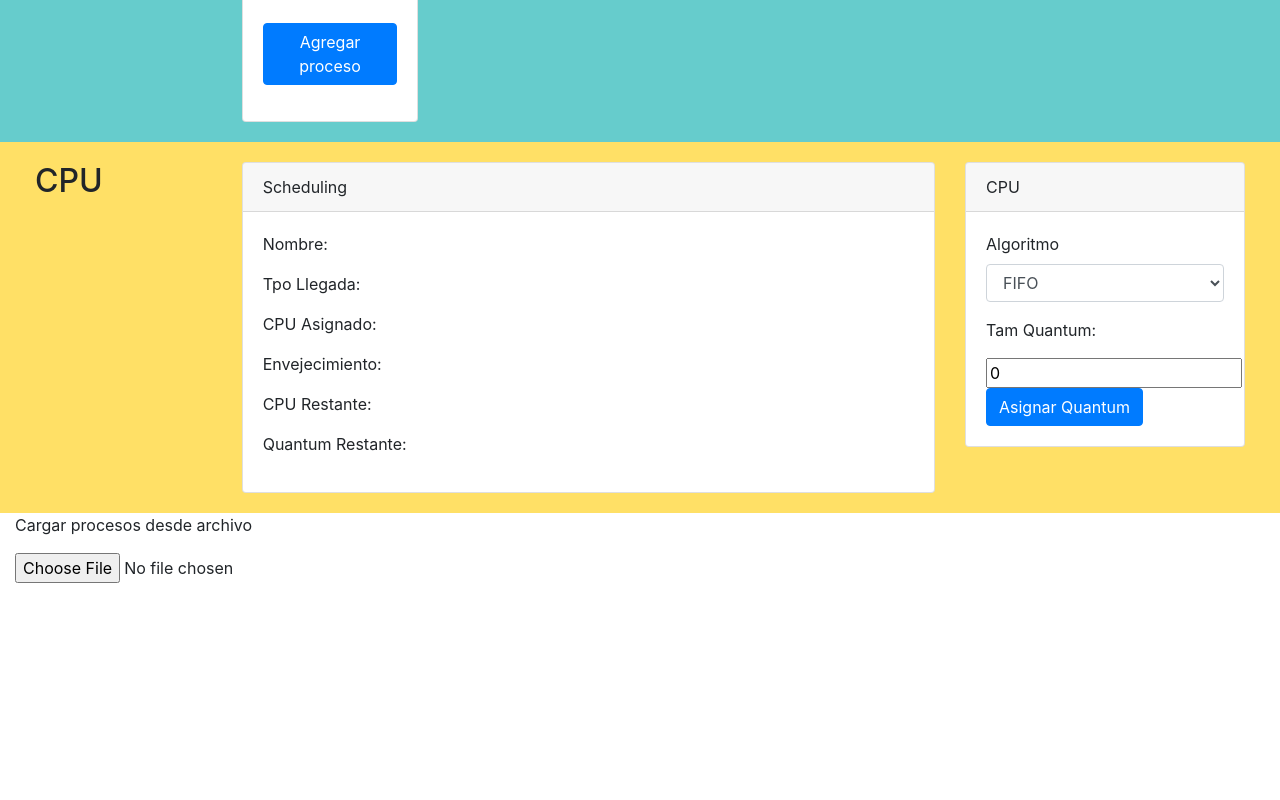
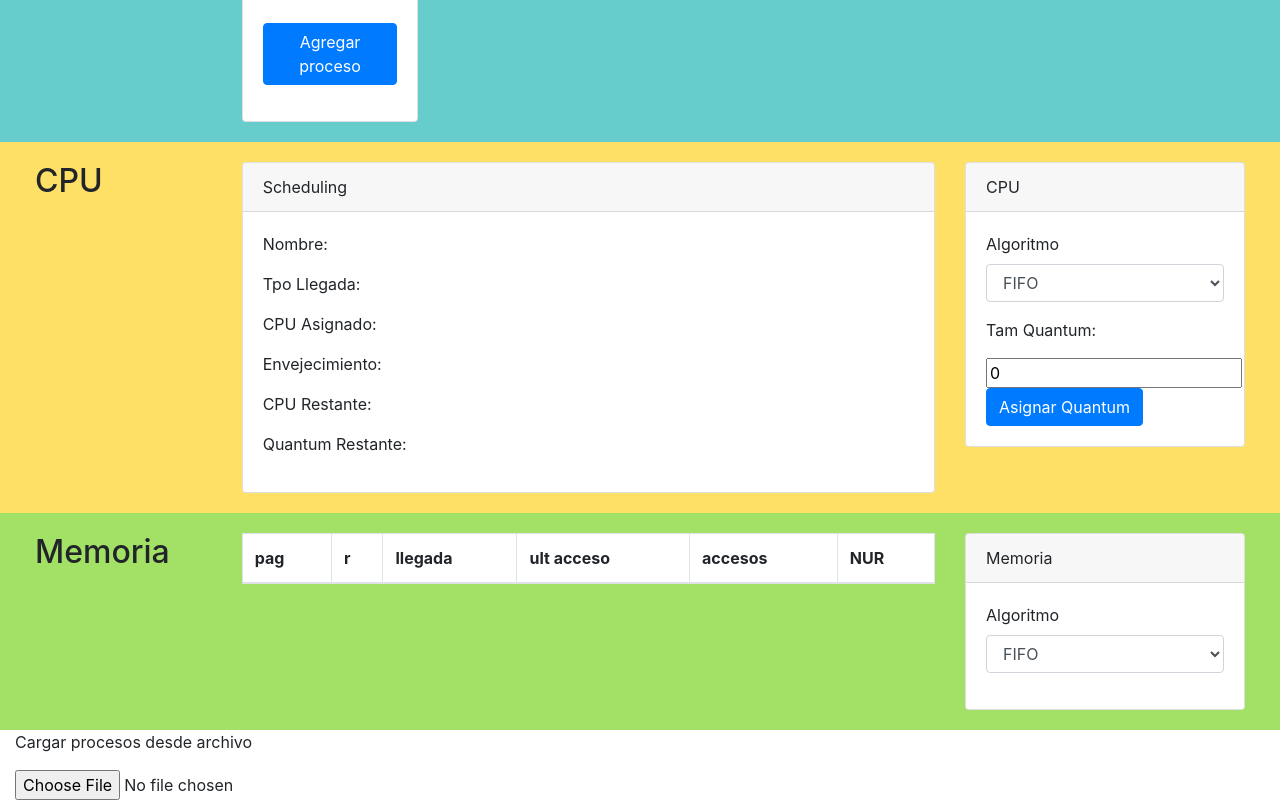
Before and after one commit to mauriciodeleonc/OS-Kernel, a React (Create React App) app: page / in a window 1280 px wide. Shown: the part 419-1219 px from the top of the page. Before the commit the page ends 1002 px from the top, so only its background shows below. Built offline with nearby package versions, Linux system fonts and the light colour scheme.

Commit message:
Front of "Memoria" 90% completed

```diff
--- a/src/App.css
+++ b/src/App.css
@@ -44,3 +44,18 @@
   margin-top: 0;
   margin-bottom: 0;
 }
+
+.memoria{
+  background-color: rgb(163, 224, 102);
+  margin: 0 10px 10px 0;
+  padding: 20px;
+}
+
+.memoria.row{
+  margin-top: 0;
+  margin-bottom: 0;
+}
+
+.tablaPaginas{
+  background-color: white;
+}
--- a/src/App.js
+++ b/src/App.js
@@ -46,7 +46,7 @@ class App extends React.Component {
     //Bind de funciones para leer archivo
     this.handleFileChosen = this.handleFileChosen.bind(this);
     this.handleFileRead = this.handleFileRead.bind(this);
-    this.selectAlgoritmo = this.selectAlgoritmo.bind(this);
+    this.selectAlgoritmoCPU = this.selectAlgoritmoCPU.bind(this);
     this.selectInterrupcion = this.selectInterrupcion.bind(this);
   }
 
@@ -82,38 +82,44 @@ class App extends React.Component {
         case "SVC de terminación normal":
           await this.setStatePromise(this, state => ({
             running: state.ready.shift(),
-        finished: [...state.finished, running]
+            finished: [...state.finished, running],
+            tiempoActual: state.tiempoActual + 1
           }));
           break;
         case "Externa de quantum expirado":
           await this.setStatePromise(this, state => ({
             running: state.ready.shift(),
-            ready: [...state.ready, running]
+            ready: [...state.ready, running],
+            tiempoActual: state.tiempoActual + 1
           }));
           break;
         case "Dispositivo de I/O":
           let blocked = this.state.blocked.shift();
           await this.setStatePromise(this, state => ({
             running: state.ready.shift(),
-            ready: [...state.ready, running, blocked]
+            ready: [...state.ready, running, blocked],
+            tiempoActual: state.tiempoActual + 1
           }));
           break;
         case "SVC de solicitud de I/O":
           await this.setStatePromise(this, state => ({
             running: state.ready.shift(),
-            blocked: [...state.blocked, running]
+            blocked: [...state.blocked, running],
+            tiempoActual: state.tiempoActual + 1
           }));
           break;
         case "SVC de solitud de fecha":
           await this.setStatePromise(this, state => ({
             running: state.ready.shift(),
-            blocked: [...state.blocked, running]
+            blocked: [...state.blocked, running],
+            tiempoActual: state.tiempoActual + 1
           }));
           break;
         case "Error de programa":
           await this.setStatePromise(this, state => ({
             running: state.ready.shift(),
-        finished: [...state.finished, running]
+            finished: [...state.finished, running],
+            tiempoActual: state.tiempoActual + 1
           }));
           break;
         default:
@@ -163,7 +169,7 @@ class App extends React.Component {
     }))
   }
 
-  selectAlgoritmo(algoritmo) {
+  selectAlgoritmoCPU(algoritmo) {
     let ready = [...this.state.ready];
     switch(algoritmo) {
       case "fifo":
@@ -212,6 +218,7 @@ class App extends React.Component {
   async llenarProcesos(archivo){
     let contadorArchivo = 3;
     let maxPaginas = archivo[0];
+    console.log("MaxPaginas ="  + maxPaginas);
     let tiempoActual = archivo[1];
     await this.setStatePromise(this,{
       tiempoActual: parseInt(tiempoActual,10)
@@ -219,18 +226,20 @@ class App extends React.Component {
     let numeroProcesos = archivo[2];
     for(let i = 0; i < numeroProcesos; i++){
         let nombreProceso = i + 1;
+        console.log("Proceso: " + nombreProceso);
         let llegada = archivo[contadorArchivo++];
         let tiempoEstimado = archivo[contadorArchivo++];
         let estado = archivo[contadorArchivo++];
         let numeroPaginas = archivo[contadorArchivo++];
+        console.log(numeroPaginas);
         let paginas = new Array(numeroPaginas);
         for(let j = 0; j < numeroPaginas; j++){
             paginas[j] = new Array(6);
             for(let k = 0; k < 6; k++){
                 paginas[j][k] = archivo[contadorArchivo++];
             }
-
         }
+        console.log(paginas);
 
         if(estado == 1){
             this.setState(state => ({
@@ -337,7 +346,7 @@ setReadyProcess(nombreProceso, llegada, tiempoEstimado, estado, paginas) {
                     <Button variant="primary" onClick={this.incrementarTiempo}>Ejecutar Instrucción</Button>
                 </Col>
                 <Col>
-                    <p>Prueba</p>
+                    <p>Interrupción</p>
                     <Form.Control as="select" ref="interrupcion" onChange={this.selectInterrupcion}>
                       {this.state.interrupciones.map(interrupcion => <option key={interrupcion}>{interrupcion}</option>)}
                     </Form.Control>
@@ -362,20 +371,18 @@ setReadyProcess(nombreProceso, llegada, tiempoEstimado, estado, paginas) {
         <Row className="cpu">
           <Col>
             <CPU
-            selectAlgoritmo={this.selectAlgoritmo}
+              selectAlgoritmoCPU={this.selectAlgoritmoCPU}
               running = {this.state.running}
               tiempoActual = {this.state.tiempoActual}
               setQuantumApp = {this.setQuantumApp}
             />
           </Col>
         </Row>
-        {/*
-        <Row>
+        <Row className="memoria">
           <Col>
-            <Memoria />
+            <Memoria running = {this.state.running} />
           </Col>
         </Row>
-        */}
         <Row>
           <Col>
             <p>Cargar procesos desde archivo</p>
--- a/src/CPU.js
+++ b/src/CPU.js
@@ -44,7 +44,7 @@ class CPU extends React.Component{
                     />
                 </Col>
                 <Col sm={3}>
-                    <ChooseCPU handleSelect={this.props.selectAlgoritmo} setQuantum = {this.setQuantum}/>
+                    <ChooseCPU handleSelect={this.props.selectAlgoritmoCPU} setQuantum = {this.setQuantum}/>
                 </Col>
             </Row>
         );
--- /dev/null
+++ b/src/ChooseMemoria.js
@@ -0,0 +1,39 @@
+import React from 'react';
+import Card from 'react-bootstrap/Card';
+import Form from 'react-bootstrap/Form';
+
+class ChooseMemoria extends React.Component {
+    constructor(props){
+        super(props);
+
+        this.handleSelect = this.handleSelect.bind(this);
+    }
+
+    handleSelect() {
+        let value = this.refs.select.value;
+        this.props.handleSelect(value);
+    }
+
+    render(){
+        return(
+            <Card style={{ width: '100%' }}>
+                <Card.Header>Memoria</Card.Header>
+                <Card.Body>
+                    <Form>
+                    <Form.Group controlId="exampleForm.ControlSelect1">
+                        <Form.Label>Algoritmo</Form.Label>
+                        <Form.Control as="select" ref="select" onChange={this.handleSelect}>
+                            <option value="fifo">FIFO</option>
+                            <option value="lru">LRU</option>
+                            <option value="lfu">LFU</option>
+                            <option value="nur">NUR</option>
+                        </Form.Control>
+                    </Form.Group>
+                    </Form>
+                </Card.Body>
+            </Card>
+        );
+    }
+}
+
+export default ChooseMemoria;
--- a/src/Memoria.js
+++ b/src/Memoria.js
@@ -1 +1,27 @@
-//import React from 'react';
+import React from 'react';
+import './App.css';
+import Row from 'react-bootstrap/Row';
+import Col from 'react-bootstrap/Col';
+import ChooseMemoria from './ChooseMemoria';
+import TablaPaginas from './TablaPaginas';
+
+class Memoria extends React.Component {
+
+    render(){
+        return(
+            <Row className="d-flex justify-content-between">
+                <Col sm={2}>
+                    <h2>Memoria</h2>
+                </Col>
+                <Col sm={7}>
+                <TablaPaginas running = {this.props.running} />
+                </Col>
+                <Col sm={3}>
+            <ChooseMemoria handleSelect={this.props.selectAlgoritmoCPU} setQuantum = {this.setQuantum}/>
+                </Col>
+            </Row>
+        );
+    }
+}
+
+export default Memoria;
--- /dev/null
+++ b/src/TablaPaginas.js
@@ -0,0 +1,77 @@
+import React from 'react';
+import './App.css';
+import Table from 'react-bootstrap/Table';
+
+class TablaPaginas extends React.Component{
+    constructor(props){
+        super(props);
+        this.state = {
+            countPag: 0
+        }
+
+        this.setCountPag = this.setCountPag.bind(this);
+    }
+
+    setStatePromise(that, newState) {
+        return new Promise((resolve) => {
+            that.setState(newState, () => {
+                resolve();
+            });
+        });
+    }
+
+    async setCountPag(){
+        await this.setStatePromise(this,{
+            countPag: this.state.countPag + 1
+        });
+    }
+    render(){
+        if(this.props.running.paginas !== undefined) {
+            return(
+                <Table striped bordered hover responsive className='tablaPaginas'>
+                    <thead>
+                        <tr>
+                            <th>pag</th>
+                            <th>r</th>
+                            <th>llegada</th>
+                            <th>ult acceso</th>
+                            <th>accesos</th>
+                            <th>NUR</th>
+                        </tr>
+                    </thead>
+                    <tbody>
+                        {
+                            this.props.running.paginas.map(pagina =>
+                                    <tr>
+                                        <td>{this.state.countPag}</td>
+                                        <td>{pagina[0]}</td>
+                                        <td>{pagina[1]}</td>
+                                        <td>{pagina[2]}</td>
+                                        <td>{pagina[3]}</td>
+                                        <td>{pagina[4].toString() + pagina[5].toString()}</td>
+                                    </tr>
+                            )
+                        }
+                    </tbody>
+                </Table>
+            );
+        } else {
+            return(
+                <Table striped bordered hover responsive className='tablaPaginas'>
+                    <thead>
+                        <tr>
+                            <th>pag</th>
+                            <th>r</th>
+                            <th>llegada</th>
+                            <th>ult acceso</th>
+                            <th>accesos</th>
+                            <th>NUR</th>
+                        </tr>
+                    </thead>
+                </Table>
+            );
+        }
+    }
+}
+
+export default TablaPaginas;
```
Lines whose indentation alone changed are shown as unchanged.
